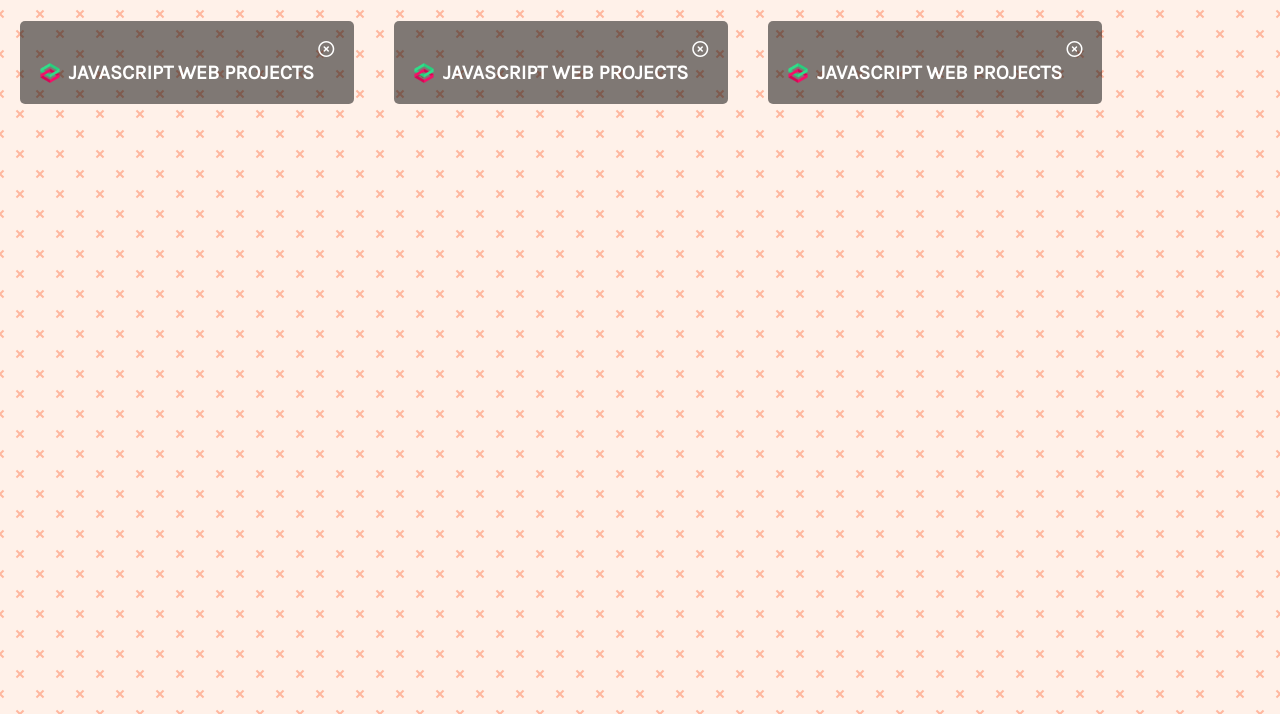
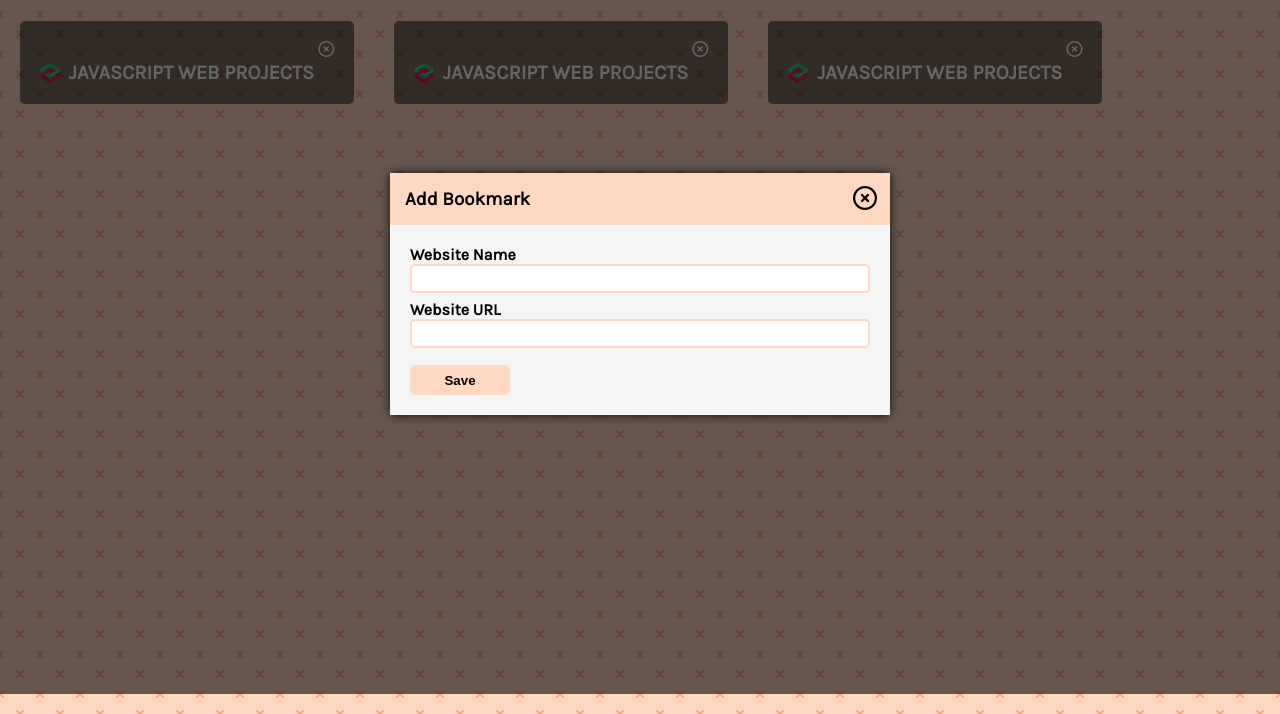
Before and after one commit to alindaByamukama/book-mark-keeper, a plain HTML site: page index.html in a window 1280 px wide. Shown: the part 106-820 px from the top of the page. Drawn offline with Linux system fonts and the light colour scheme.

Commit message:
UI: created a modal w/ form element, styled modal-form layout & appearance

```diff
--- a/index.html
+++ b/index.html
@@ -5,13 +5,8 @@
     <meta name="viewport" content="width=device-width, initial-scale=1.0">
     <title>BookMarkApp</title>
     <link rel="icon" type="image/png" href="favicon.png">
-
-    <!-- old font-awesome -->
-    <!-- <link rel="stylesheet" href="https://cdnjs.cloudflare.com/ajax/libs/font-awesome/5.10.2/css/all.min.css"/> -->
-
     <!-- fontawesome kit -->
     <script src="https://kit.fontawesome.com/348bdfc8fa.js" crossorigin="anonymous"></script>
-
     <!-- stylesheet css -->
     <link rel="stylesheet" href="style.css">
 </head>
@@ -41,6 +36,30 @@
             </div>
         </div>
     </div>
+    <!-- Modal -->
+    <div class="modal-container show-modal" id="modal">
+        <div class="modal">
+            <i class="far fa-times-circle close-icon" id="close-modal"></i>
+            <div class="modal-header">
+                <h3>Add Bookmark</h3>
+            </div>
+            <div class="modal-content">
+                <form id="bookmark-form">
+                    <!-- website-name -->
+                    <div class="form-group">
+                        <label for="website-name" class="form-label">Website Name</label>
+                        <input type="text" class="form-input" id="website-name">
+                    </div>
+                    <!-- website-URL -->
+                    <div class="form-group">
+                        <label for="website-url" class="form-label">Website URL</label>
+                        <input type="text" class="form-input" id="website-url">
+                    </div>
+                    <button type="submit">Save</button>
+                </form>
+            </div>
+        </div>
+    </div>
     <!-- Script -->
     <script src="script.js"></script>
 </body>
--- a/style.css
+++ b/style.css
@@ -1,7 +1,7 @@
 @import url('https://fonts.googleapis.com/css2?family=Karla&display=swap');
 
 :root {
-  --prim-color: #fff1e9;
+  --prim-color: #ffd8c2;
   --border-radius: 5px;
 }
 
@@ -90,6 +90,106 @@ h1:hover {
   margin-right: 5px;
 }
 
+/* MODAL */
+
+.modal-container {
+  background: rgba(0, 0, 0, 0.6);
+  display: none;
+  position: fixed;
+  top: 0;
+  left: 0;
+  right: 0;
+  bottom: 0;
+}
+
+.show-modal {
+  display: flex;
+  justify-content: center;
+  align-items: center;
+}
+
+.modal {
+  background-color: white;
+  box-shadow: 0 0 10px rgba(0, 0, 0, 0.8);
+  max-width: 95%;
+  width: 500px;
+  animation: modalopen 1s;
+}
+
+@keyframes modalopen {
+  from {
+    opacity: 0;
+  }
+
+  to {
+    opacity: 1;
+  }
+}
+
+.close-icon {
+  float: right;
+  color: black;
+  font-size: 24px;
+  position: relative;
+  top: 13px;
+  right: 13px;
+  cursor: pointer;
+}
+
+.modal-header {
+  background: var(--prim-color);
+  color: black;
+  padding: 15px;
+}
+
+.modal-header h3 {
+  margin: 0;
+}
+
+.modal-content {
+  padding: 20px;
+  background: whitesmoke;
+}
+
+.form-group {
+  height: 55px;
+}
+
+.form-input {
+  width: 97%;
+  padding: 5px;
+  border: 2px solid var(--prim-color);
+  border-radius: var(--border-radius);
+  display: block;
+  outline: none;
+}
+
+.form-label {
+  color:black;
+  font-weight: bold;
+  display: block;
+}
+
+button {
+  cursor: pointer;
+  color: black;
+  font-weight: bold;
+  background: var(--prim-color);
+  height: 30px;
+  width: 100px;
+  border: none;
+  border-radius: var(--border-radius);
+  margin-top: 10px;
+}
+
+button:hover {
+  filter: brightness(110%);
+}
+
+button:focus {
+  outline: none;
+}
+
 /* media query - large smart phone - vertical */
 @media screen and (max-width: 600px) {
   .container {
```
